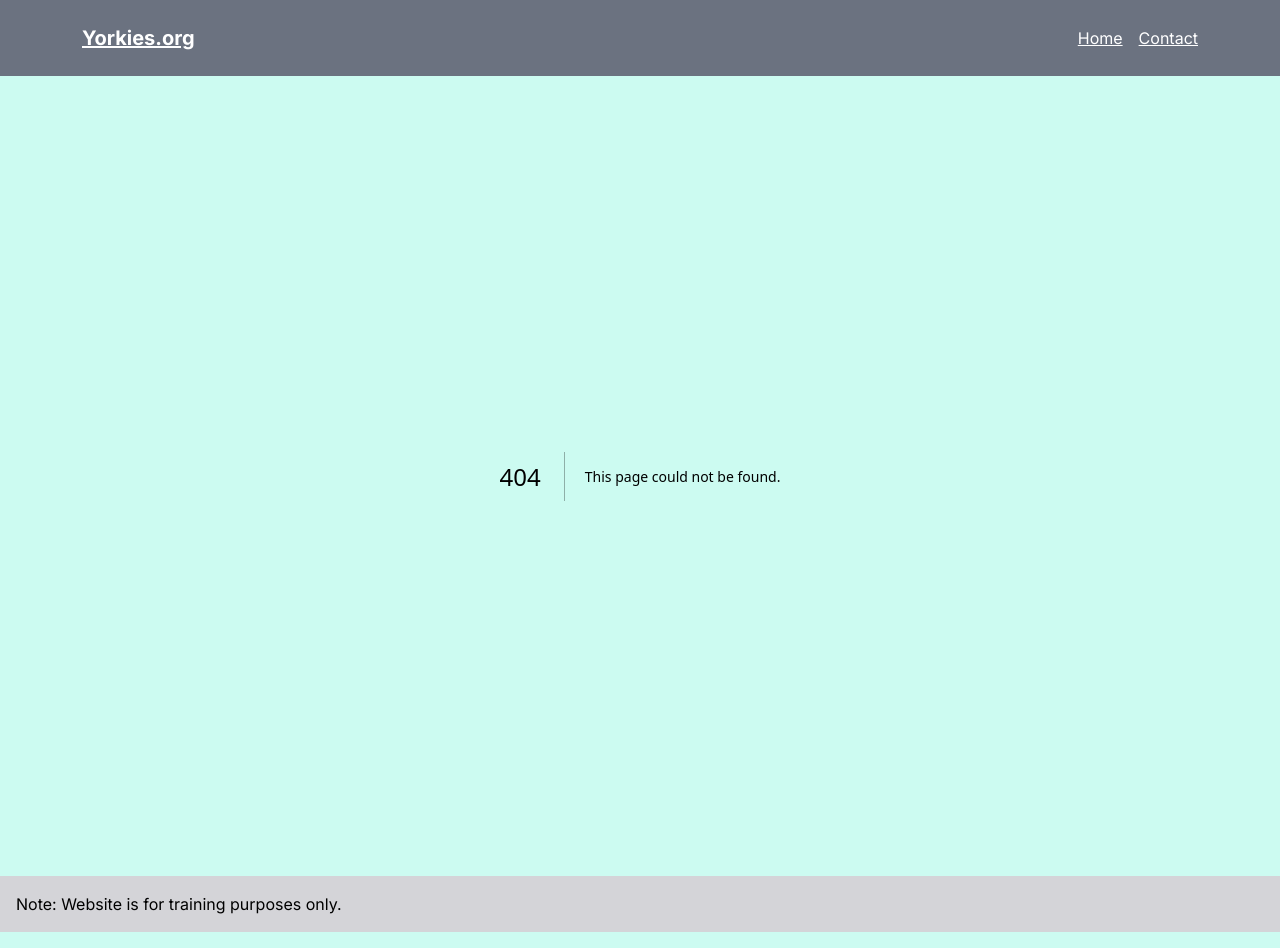
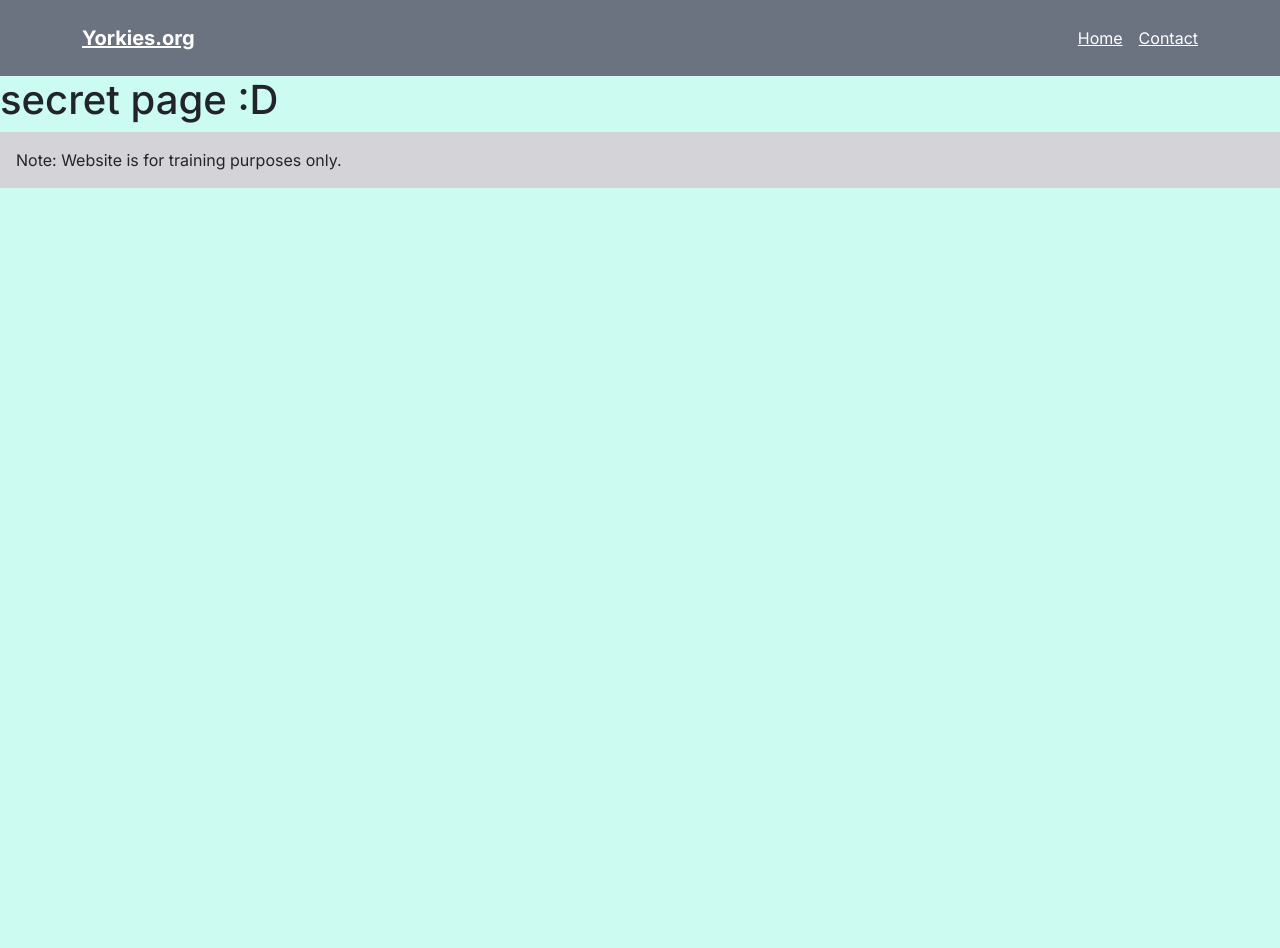
Before and after one commit to Bruce-Morales/nextjs-training, a Next.js app: page /secret in a window 1280 px wide. Before the commit this address had no page. After the commit the page ends 800 px from the top, so only its background shows below. Built offline with nearby package versions, Linux system fonts and the light colour scheme.

Commit message:
added secret page

```diff
--- a/src/app/page.js
+++ b/src/app/page.js
@@ -1,6 +1,6 @@
 // import fetch from 'node-fetch';
 import { HomePhoto } from "@/components/home-photo";
-
+import Link from 'next/link';
 
 
 /*
@@ -60,7 +60,9 @@ export default async function Home() {
         Maximus and Augustus are two brothers of the yorkie terrier species. Their predecessor in our house, Blaze, was also a yorkie terrier, but he was a lot smaller than these two are.
       </p>
       <HomePhoto />
-
+      <Link href="/secret" className="text-teal-100 bg-teal-100">
+              Secret Page!
+            </Link>
     </div>
   </main>
   )
--- /dev/null
+++ b/src/app/secret/page.js
@@ -0,0 +1,7 @@
+
+export default function Page() {
+    return (
+
+        <h1>secret page :D</h1>
+    )
+}
```
